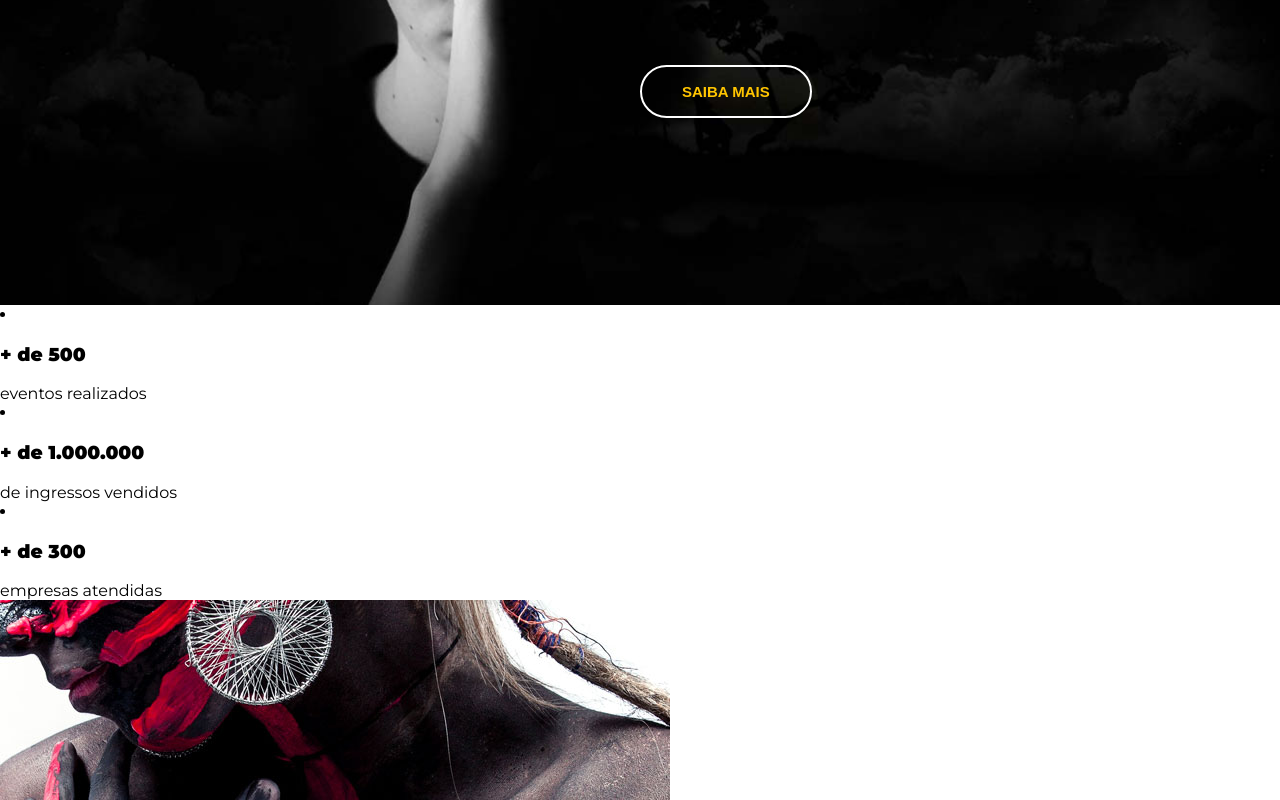
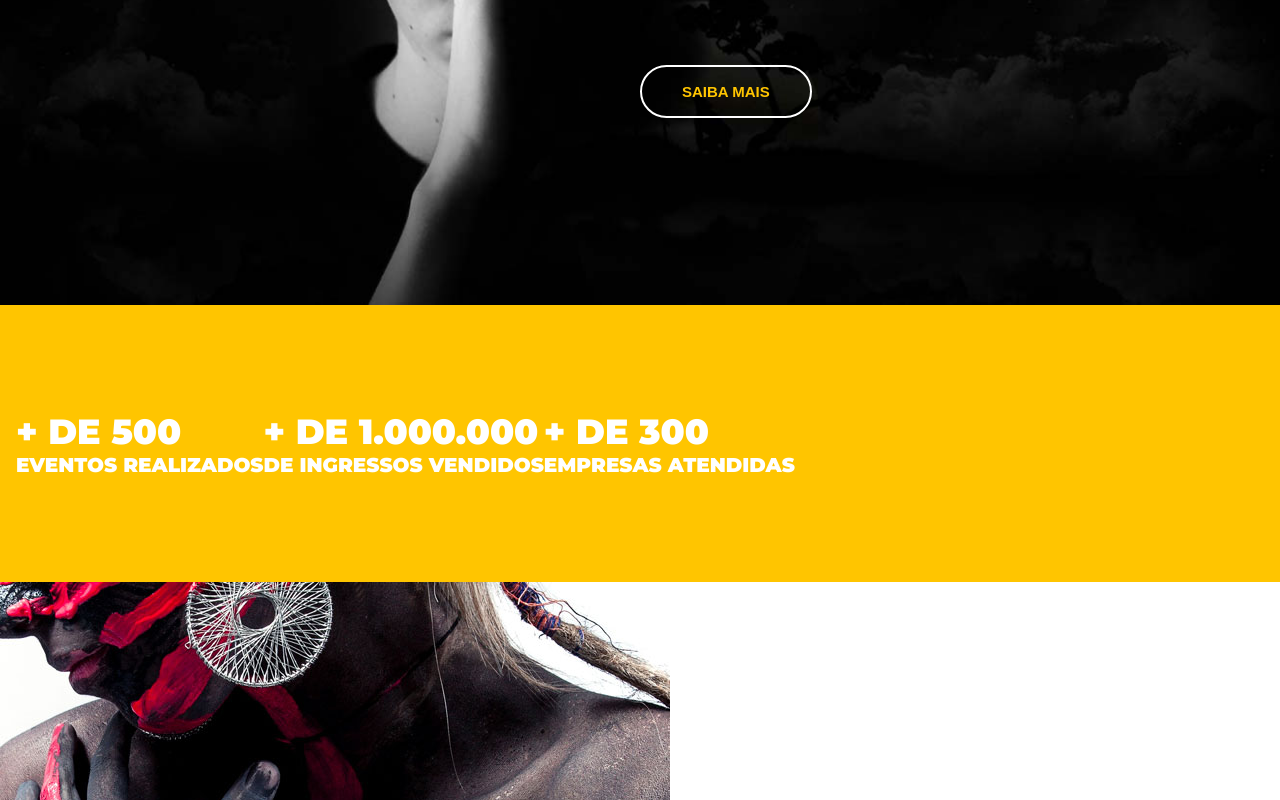
Before and after one commit to DarlanLima/studion, a website: page src/index.html in a window 1280 px wide. Shown: the part 495-1295 px from the top of the page. Drawn offline with Linux system fonts and the light colour scheme.

Commit message:
build(css e html):Main design build

```diff
--- a/src/index.html
+++ b/src/index.html
@@ -60,10 +60,18 @@
         </header>
 
         <main>
-            <section>
-                <li><h3>+ de 500 </h3>eventos realizados</li>
-                <li><h3>+ de 1.000.000 </h3>de ingressos vendidos</li>
-                <li><h3>+ de 300 </h3>empresas atendidas</li>
+            <section id="counter">
+                <ul class="counter__container">
+                    <li><h3>+ de 500
+                        <small>eventos realizados</small>
+                    </h3></li>
+                    <li><h3>+ de 1.000.000
+                        <small>de ingressos vendidos</small>
+                    </h3></li>
+                    <li><h3>+ de 300
+                        <small>empresas atendidas</small>
+                    </h3></li>
+                </ul>
             </section>
             <section>
                 <div>
--- a/src/style.css
+++ b/src/style.css
@@ -135,3 +135,23 @@ ul {
     background-color: var(--color-primary);
     color: #fff;
 }
+
+#counter {
+    background-color: var(--color-primary);
+    color: #fff;
+    text-transform: uppercase;
+}
+
+.counter__container {
+    margin: 0px;
+    padding: 4.375rem 1rem;
+}
+
+.counter__container h3 {
+    font-size: 2.1875rem;
+}
+
+.counter__container h3 small {
+    display: block;
+    font-size: 1.25rem;
+}
```
